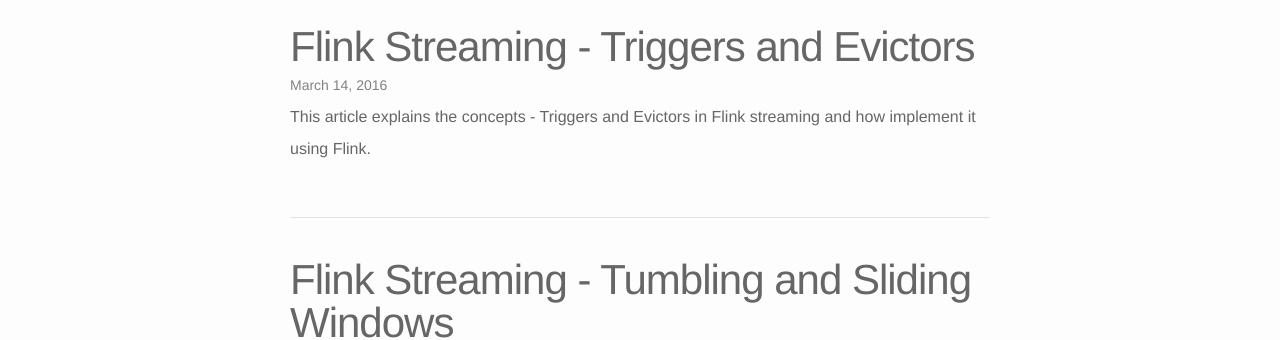
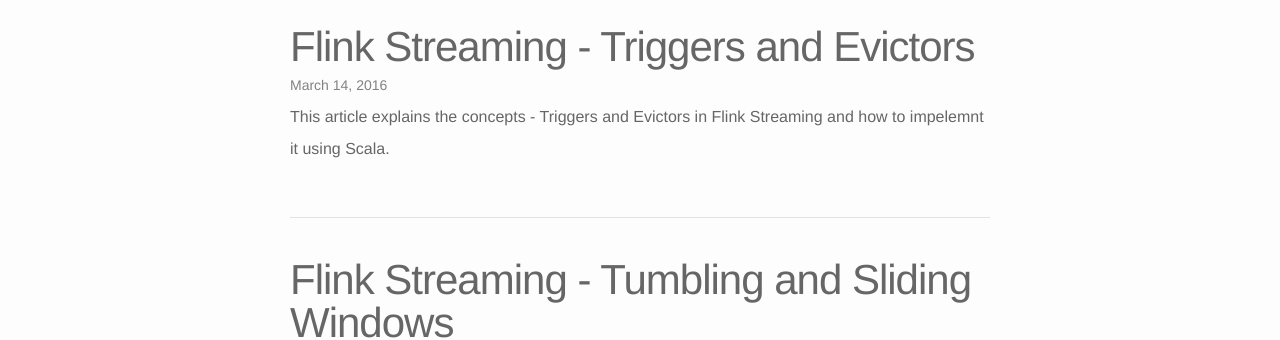
Before and after one commit to soniclavier/bigdata-notebook, a Jekyll site: the page built from index.html, in a window 1280 px wide and 900 px high. Shown: the part 281-621 px from the top of the window. Built offline with Jekyll 4.4.1, drawn with Linux system fonts in a browser that asks for light colours; nearby versions of some CDN libraries; the list of posts is cut into pages by our own code; comment, search, counter and statistics services are not loaded.

Commit message:
blog:flink_trigger_evictor - changed description

```diff
--- a/_posts/2016-03-12-flink_trigger_evictor.markdown
+++ b/_posts/2016-03-12-flink_trigger_evictor.markdown
@@ -6,7 +6,7 @@
 PAGE_IDENTIFIER: flink_trigger_evictor
 permalink: /flink_trigger_evictor.html
 tags: ApacheFlink BigData Hadoop Scala
-description: This article explains the concepts - Triggers and Evictors in Flink streaming and how implement it using Flink.
+description: This article explains the concepts - Triggers and Evictors in Flink Streaming and how to impelemnt it using Scala.
 ---
 <div class="col three">
 	<img class="col three" src="/img/flink_trigger/blog_header.png">
```
